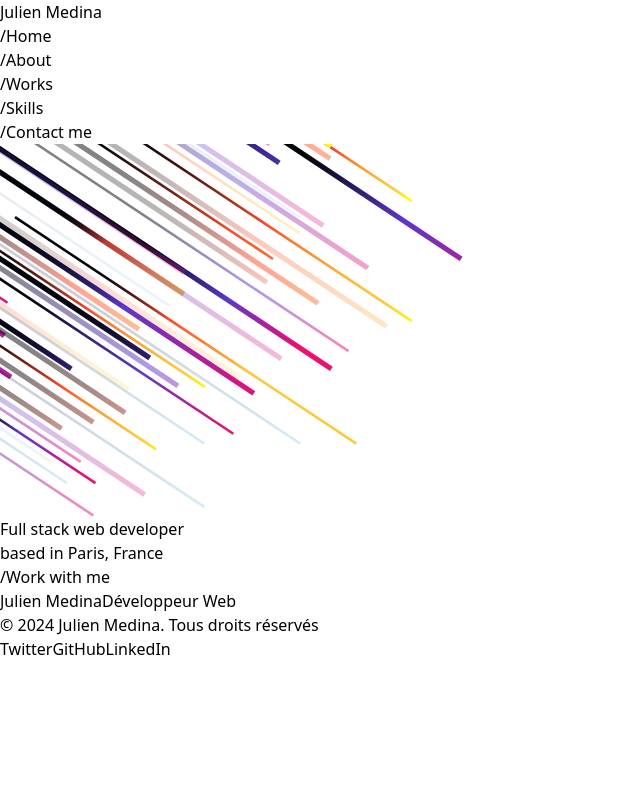
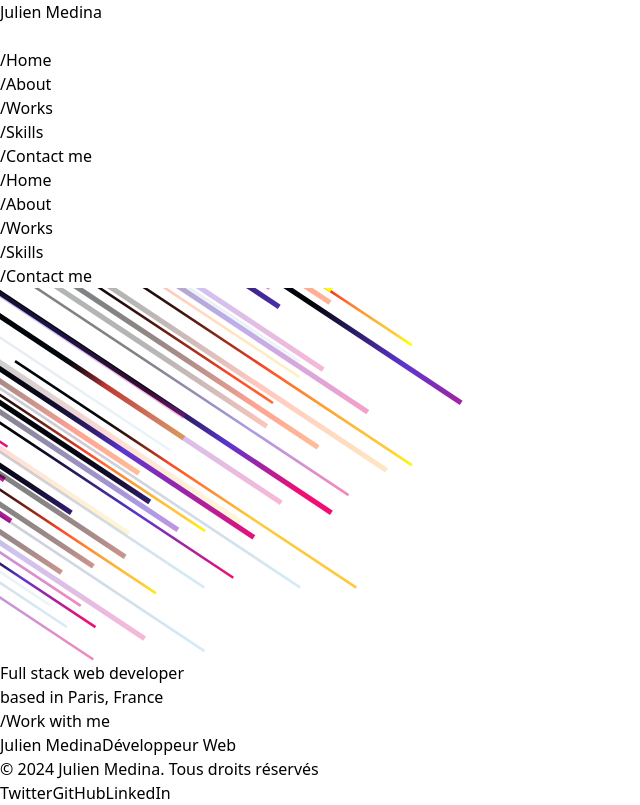
Before and after one commit to JulienMedina/Portfolio, a React (Vite) app: page / in a window 1280 px wide. Shown: the whole page, without its empty margins (0-640 px from the left). Built offline with nearby package versions, Linux system fonts and the light colour scheme; a web font is replaced by a local one.

Commit message:
feat: add drop down menu but not use

```diff
--- a/src/App.jsx
+++ b/src/App.jsx
@@ -7,7 +7,7 @@ import Hero from "./components/Hero"; //import About from "./components/About";
 
 function App() {
   return (
-    <div className="flex min-h-screen flex-col bg-grayDark-1">
+    <div className="relative flex min-h-screen flex-col bg-grayDark-1">
       <Header />
       <main className="flex grow">
         <Hero className="size-full" />
--- a/src/components/Header.jsx
+++ b/src/components/Header.jsx
@@ -1,6 +1,9 @@
 import Button from "./Button";
+import { useState } from "react";
 
 const Header = () => {
+  const [isNavOpen, setIsNavOpen] = useState(false);
+
   return (
     <header className="w-full bg-auto shadow-md" role="banner">
       <div className="container mx-auto flex items-center justify-between p-4">
@@ -12,10 +15,81 @@ const Header = () => {
           Julien Medina
         </div>
 
-        {/* Navigation au centre */}
+        {/* Navigation pour mobile */}
+        <nav>
+          <section className="MOBILE-MENU flex lg:hidden">
+            <div
+              className="BURGER-ICON space-y-2"
+              onClick={() => setIsNavOpen((prevState) => !prevState)}
+            >
+              <span className="block h-0.5 w-8 animate-pulse bg-gray-600"></span>
+              <span className="block h-0.5 w-8 animate-pulse bg-gray-600"></span>
+              <span className="block h-0.5 w-8 animate-pulse bg-gray-600"></span>
+            </div>
+
+            {/* Menu mobile */}
+            <div
+              className={`absolute top-0 left-0 h-screen w-full bg-grayDark-12 text-grayDark-1 transform transition-transform duration-300 ease-in-out ${
+                isNavOpen ? "translate-x-0" : "-translate-x-full"
+              }`}
+            >
+              <div className="flex justify-end p-4">
+                <button
+                  onClick={() => setIsNavOpen(false)}
+                  className="text-gray-600"
+                >
+                  {/* Icone de fermeture */}
+                  <svg
+                    xmlns="http://www.w3.org/2000/svg"
+                    className="h-8 w-8"
+                    fill="none"
+                    viewBox="0 0 24 24"
+                    stroke="currentColor"
+                  >
+                    <path
+                      strokeLinecap="round"
+                      strokeLinejoin="round"
+                      strokeWidth="2"
+                      d="M6 18L18 6M6 6l12 12"
+                    />
+                  </svg>
+                </button>
+              </div>
+              <ul className="flex flex-col items-center space-y-4">
+                <li>
+                  <a href="#home" className="text-xl">
+                    /Home
+                  </a>
+                </li>
+                <li>
+                  <a href="#about" className="text-xl">
+                    /About
+                  </a>
+                </li>
+                <li>
+                  <a href="#projects" className="text-xl">
+                    /Works
+                  </a>
+                </li>
+                <li>
+                  <a href="#skills" className="text-xl">
+                    /Skills
+                  </a>
+                </li>
+                <li>
+                  <Button href="#contact" ariaLabel="Contacter Julien Medina">
+                    /Contact me
+                  </Button>
+                </li>
+              </ul>
+            </div>
+          </section>
+        </nav>
+
+        {/* Navigation pour grands écrans */}
         <nav
           aria-label="Main Navigation"
-          className="hidden grow justify-center md:flex"
+          className="DESKTOP-MENU hidden grow justify-center lg:flex"
         >
           <ul className="flex space-x-4">
             <li>
--- a/src/components/Hero.jsx
+++ b/src/components/Hero.jsx
@@ -12,6 +12,7 @@ const Hero = () => {
 
   return (
     <section
+      aria-labelledby="hero-title" // Lien avec le titre principal
       className={`flex size-full flex-col items-center justify-center bg-grayDark-1 text-grayDark-12 transition-opacity duration-1000 ease-in-out ${
         loaded ? "opacity-100" : "opacity-0"
       }`}
@@ -20,10 +21,13 @@ const Hero = () => {
       <img
         src={DiagonalLinesSVG}
         alt="Lignes diagonales décoratives"
-        className="absolute left-0 top-0 ml-4 mt-4"
+        className="absolute left-0 top-0 ml-4 mt-4 h-auto w-1/2 md:w-1/3 lg:w-1/4"
       />
       {/* Titre principal */}
-      <h1 className="mb-4 text-center font-sans text-4xl font-bold text-grayDark-11 md:text-6xl">
+      <h1
+        id="hero-title"
+        className="mb-4 text-center font-sans text-4xl font-bold text-grayDark-11 md:text-6xl"
+      >
         Full stack web developer
       </h1>
 
```
